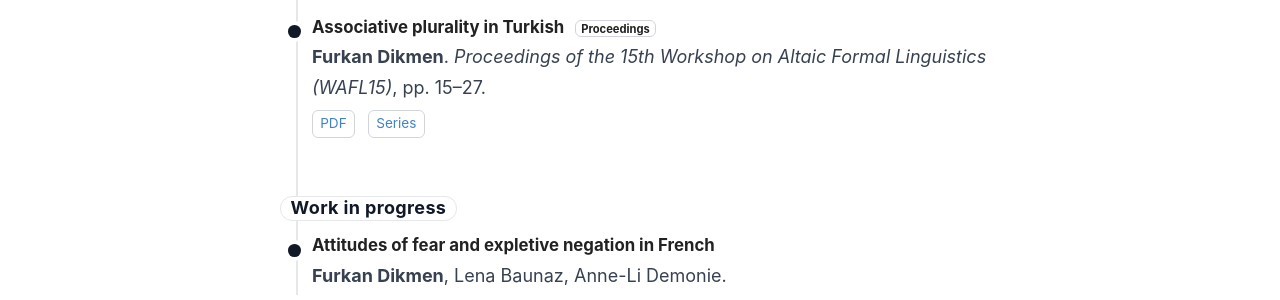
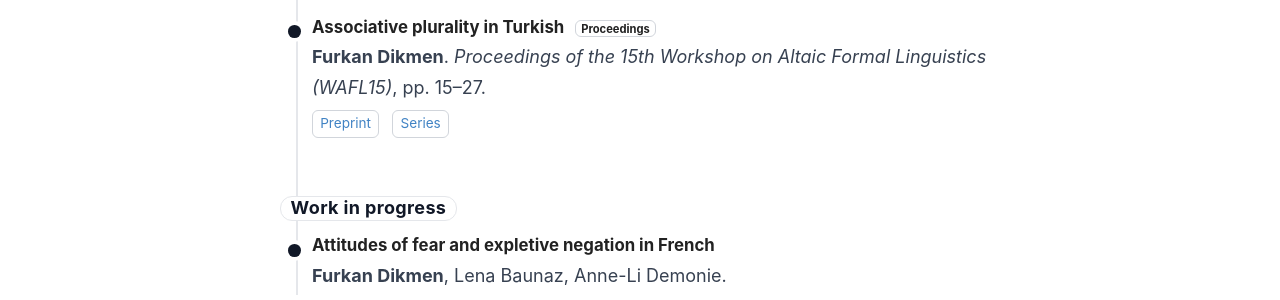
Before and after one commit to furkandikmen/furkandikmen.github.io, a Jekyll site: the page built from _pages/publications.md, in a window 1280 px wide and 900 px high, scrolled down 1848 px. Shown: the part 418-718 px from the top of the window. Built offline with Jekyll 4.4.1, drawn with Linux system fonts in a browser that asks for light colours.

Commit message:
Update publications.md

```diff
--- a/_pages/publications.md
+++ b/_pages/publications.md
@@ -178,7 +178,7 @@ permalink: /publications/
     <h3>Associative plurality in Turkish <span class="badge">Proceedings</span></h3>
     <p class="meta"><strong>Furkan Dikmen</strong>. <em>Proceedings of the 15th Workshop on Altaic Formal Linguistics (WAFL15)</em>, pp. 15–27.</p>
     <p class="links">
-      <a href="https://furkandikmen.com/assets/publications/Associative_plurality_in_Turkish.pdf" target="_blank" rel="noopener noreferrer">PDF</a>
+      <a href="https://furkandikmen.com/assets/publications/Associative_plurality_in_Turkish.pdf" target="_blank" rel="noopener noreferrer">Preprint</a>
       <a href="http://mitwpl.mit.edu/catalog/mwpl93/" target="_blank" rel="noopener noreferrer">Series</a>
     </p>
   </article>
```
